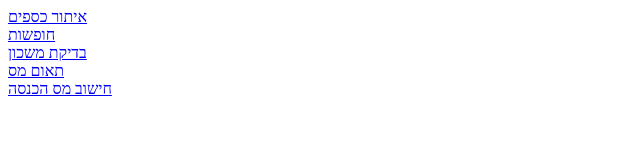
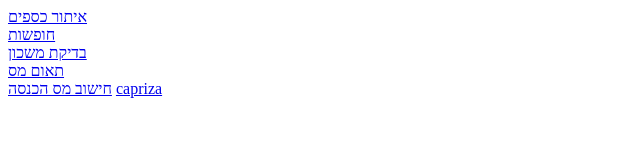
Before and after one commit to haimyyy/capriza, a website: page index.html in a window 1280 px wide. Shown: the full height of the page, 0-640 px from the left. Drawn offline with Linux system fonts and the light colour scheme.

Commit message:
add capriza schema link

```diff
--- a/index.html
+++ b/index.html
@@ -11,5 +11,6 @@
 	<div><a id="misim" href="https://www.misim.gov.il/shteumeimas/frmMain.aspx">תאום מס</a></div>
 	<div>
 	<a id="hilan" href="https://www.hilan.co.il/%D7%9E%D7%A8%D7%9B%D7%96-%D7%99%D7%93%D7%A2/%D7%90%D7%A9%D7%A4%D7%99-%D7%97%D7%99%D7%A9%D7%95%D7%91/%D7%90%D7%A9%D7%A3-%D7%9E%D7%A1-%D7%94%D7%9B%D7%A0%D7%A1%D7%94/">חישוב מס הכנסה</a>
+	<a href="cprzlocalstore://cappdev.capriza.com">capriza</a>
 </div>
 </body>
```
